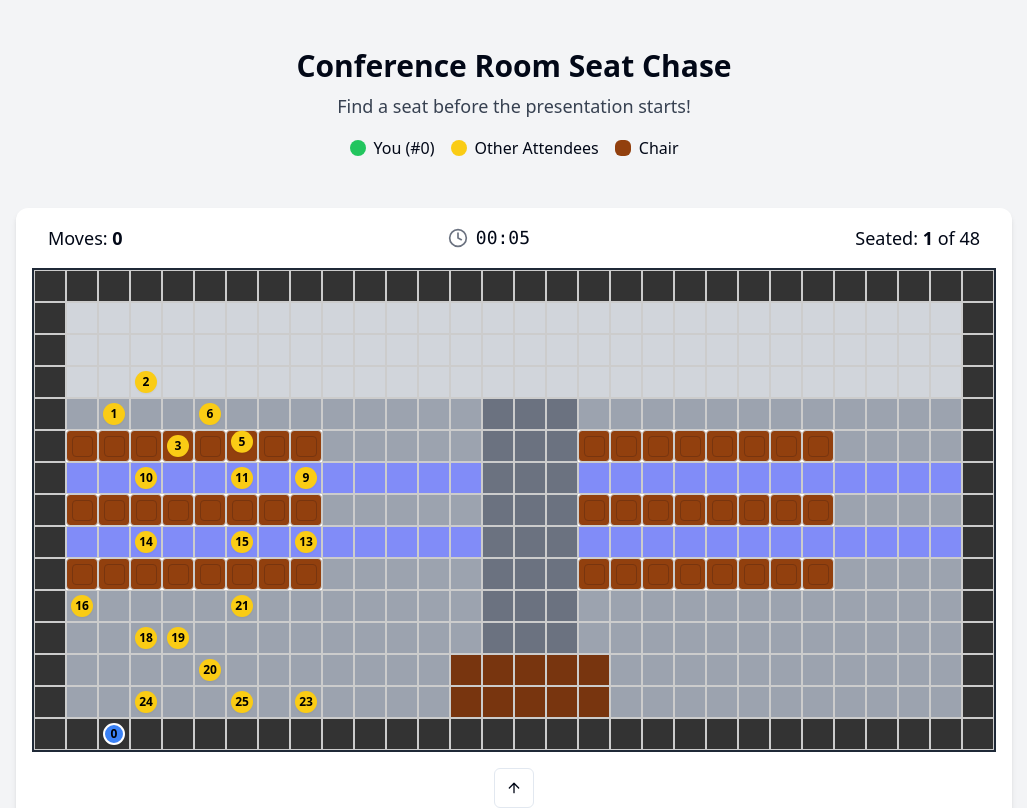
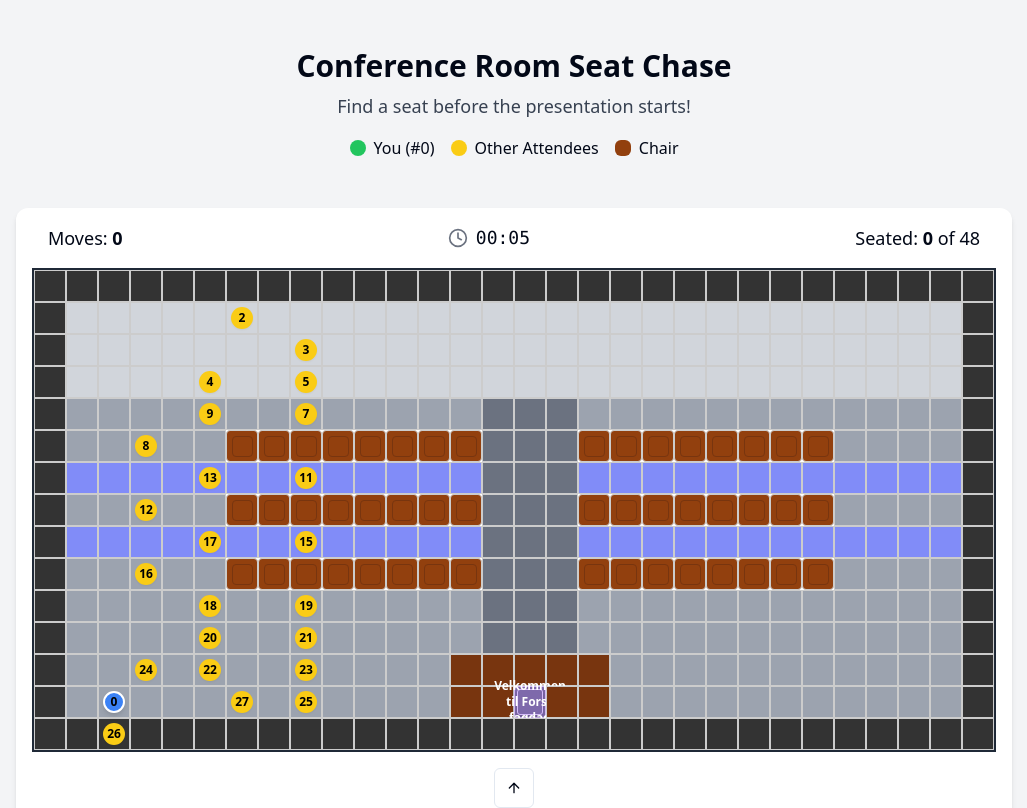
Before and after one commit to Nilzor/seat-chase-simulator, a React (Vite) app: page / in a window 1280 px wide. Shown: the top 808 px of the page, without its empty margins (126-1153 px from the left). Built offline with nearby package versions, Linux system fonts and the light colour scheme.

Commit message:
Fix: Adjust chair and attendee positions
- Removed space between center aisle and chairs.
- Changed attendee starting positions.
- Added "Velkommen til Forse fagdag" sign on stage.

```diff
--- a/src/components/ConferenceRoom.tsx
+++ b/src/components/ConferenceRoom.tsx
@@ -1,3 +1,4 @@
+
 import React, { useState, useEffect, useRef, useCallback } from 'react';
 import { toast } from "sonner";
 import { useKeyboardControls } from '../hooks/useKeyboardControls';
@@ -15,12 +16,13 @@ type AttendeeType = {
   targetSeat?: Position;
   nextMove?: number; // Timestamp for next move
 };
-type CellType = 'empty' | 'chair' | 'wall' | 'hallway' | 'aisle' | 'carpet' | 'podium' | 'row-aisle';
+type CellType = 'empty' | 'chair' | 'wall' | 'hallway' | 'aisle' | 'carpet' | 'podium' | 'row-aisle' | 'sign';
 type GridCell = {
   type: CellType;
   occupiedBy?: number; // ID of attendee occupying the cell
   isChair?: boolean;
   chairId?: number;
+  text?: string; // For the sign text
 };
 
 const GRID_ROWS = 15; // Adjusted for compact layout
@@ -92,6 +94,10 @@ const ConferenceRoom: React.FC = () => {
       }
     }
 
+    // Add sign on the podium
+    newGrid[GRID_ROWS - 2][aisleCol].type = 'sign';
+    newGrid[GRID_ROWS - 2][aisleCol].text = 'Velkommen til Forse fagdag';
+
     // Chair configuration parameters
     const firstChairRow = 5; // First row of chairs starts at this y-position
     const chairRowSpacing = 2; // One row of space between chair rows
@@ -113,7 +119,7 @@ const ConferenceRoom: React.FC = () => {
 
       // Left side chairs (24 chairs, 8 per row)
       for (let i = 0; i < CHAIRS_PER_ROW; i++) {
-        const chairCol = 1 + i; // No space between chairs horizontally
+        const chairCol = aisleCol - 1 - CHAIRS_PER_ROW + i; // Position chairs directly next to center aisle
         newGrid[chairRowY][chairCol].type = 'chair';
         newGrid[chairRowY][chairCol].isChair = true;
         newGrid[chairRowY][chairCol].chairId = chairPositions.length;
@@ -130,9 +136,9 @@ const ConferenceRoom: React.FC = () => {
       }
     }
 
-    // Initialize attendees in a two-abreast line in the hallway
+    // Initialize attendees at the top of the screen in the hallway
     const hallwayStartX = 2;
-    const hallwayStartY = 2;
+    const hallwayStartY = 1; // Start at the top of the hallway
     const newAttendees: AttendeeType[] = [];
 
     // Position calculation for two-abreast line
@@ -448,6 +454,13 @@ const ConferenceRoom: React.FC = () => {
               className={`grid-cell ${cell.type}`}
               style={{ width: CELL_SIZE, height: CELL_SIZE }}
             >
+              {cell.type === 'sign' && (
+                <div className="sign">
+                  <span className="text-white text-xs font-bold px-1">
+                    {cell.text}
+                  </span>
+                </div>
+              )}
               {cell.occupiedBy !== undefined && (
                 <div
                   className={`
--- a/src/index.css
+++ b/src/index.css
@@ -149,3 +149,7 @@
 .podium {
   @apply bg-stone-700;
 }
+
+.sign {
+  @apply bg-purple-700 rounded-md p-1 flex items-center justify-center w-full h-full;
+}
--- a/src/pages/Index.tsx
+++ b/src/pages/Index.tsx
@@ -35,6 +35,17 @@ const Index = () => {
         .podium {
           background-color: #78350f;
         }
+        .sign {
+          background-color: #7E69AB;
+          color: white;
+          font-weight: bold;
+          text-align: center;
+          font-size: 10px;
+          padding: 2px;
+          border-radius: 3px;
+          border: 1px solid #D6BCFA;
+          box-shadow: 0 2px 4px rgba(0,0,0,0.2);
+        }
         .avatar-player, .avatar-npc {
           border-radius: 50%;
           margin: auto;
```
